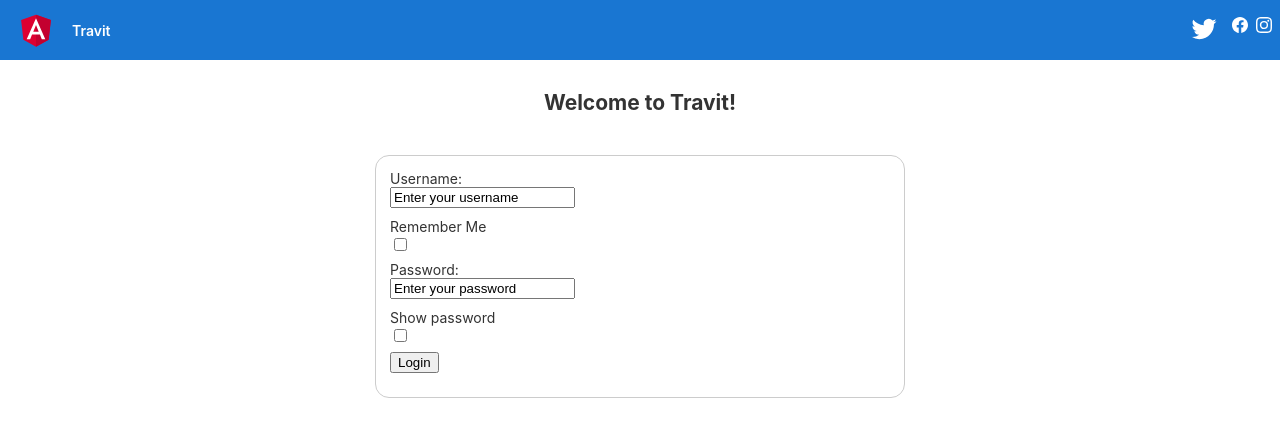
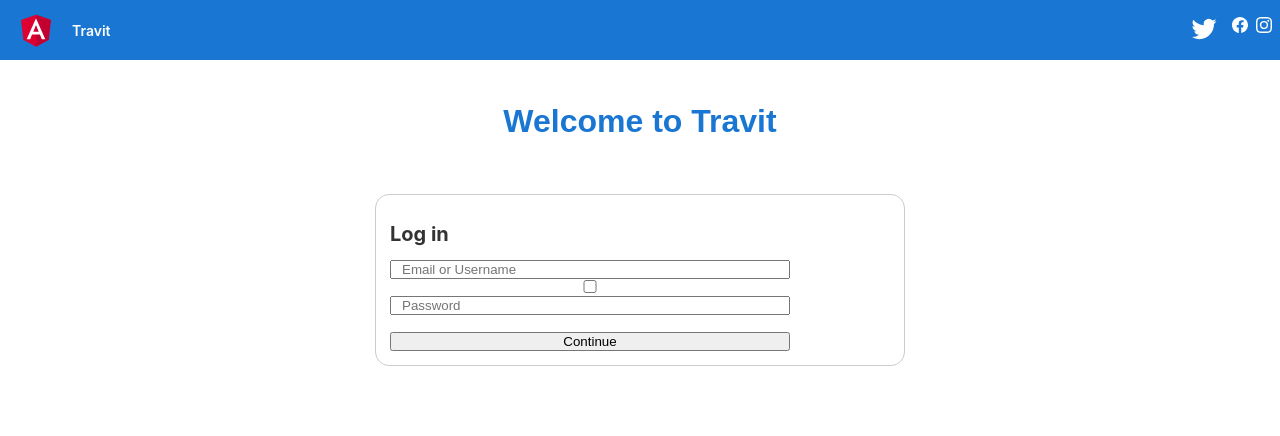
Before and after one commit to Emmanuel289/Travit, an Angular app: page / in a window 1280 px wide. Shown: the top 436 px of the page. Built offline with nearby package versions, Linux system fonts and the light colour scheme.

Commit message:
Styling the login form controls

```diff
--- a/src/app/app.component.css
+++ b/src/app/app.component.css
@@ -7,8 +7,12 @@
     -moz-osx-font-smoothing: grayscale;
   }
 
-  h1,
-  h2,
+  h1{
+    color: #1976d2;
+    font-family: Arial, Helvetica, sans-serif;
+    font-size:xx-large
+  }
+  h2
   h3,
   h4,
   h5,
--- a/src/app/app.component.html
+++ b/src/app/app.component.html
@@ -14,6 +14,7 @@
       </svg>
     </a>
 
+
     <a aria-label="Travit on facebook" target="_blank" rel="noopener" href="https://facebook.com/travit" title="Facebook">
       <svg id="facebook-logo" height="24" width="24" data-name="Logo" xmlns="http://www.w3.org/2000/svg" viewBox="0 0 24 24" fill="#fff">
         <rect width="400" height="400" fill="none"/>
@@ -29,7 +30,9 @@
 <div class="content" role="main">
 
   <!-- Welcome Message -->
-  <h2>Welcome to Travit!</h2>
+  <h1 class="display-block text-center">
+   <strong>Welcome to Travit</strong>
+  </h1>
 
 
 </div>
--- a/src/app/login/login.component.css
+++ b/src/app/login/login.component.css
@@ -1,33 +1,31 @@
+body {
+
+    background-color: aquamarine;
+
+
+}
 
 
 form{
 
-    /* Center the form on the page */
     margin: 0 auto;
     width: 500px;
-    /* Form outline */
     padding: 1em;
     border: 1px solid #CCC;
     border-radius: 1em;
 }
 
-form.login {
-    display: table;
+
+input{
+
+    width : 80%;
+    padding: 0 10px;
     margin: 0 auto;
-    width: 500px;
+    box-sizing: border-box;
 }
 
-div.login{
-    display: table-row;
-    margin: 0 auto;
-    width: 500px;
-}
 
-label, input {
-    display: table-cell;
-    margin-bottom: 10px;
-}
-
-label {
-    padding-right: 10px;
-}
+input:focus, textarea:focus {
+    background   : rgba(0,0,0,.1);
+    border-radius: 5px;
+  }
--- a/src/app/login/login.component.html
+++ b/src/app/login/login.component.html
@@ -1,36 +1,25 @@
-<form action="" method="post" class="form-example">
+<form class="login">
+
+    <h1 style="font-size: 20px" class="login">Log in</h1>
+
     <div class="login">
     <div>
-            <label for="name">Username: </label>
+        <input type="text" id="lbUserName" name="lbUserName" placeholder="Email or Username">
     </div>
 
-        <input type="text" name="name" id="name" value="Enter your username" required>
+    <div class="checkbox">
+        <input type="checkbox" id="chkRememberMe" name="chkRememberMe" >
     </div>
 
-    <div class = "login">
     <div>
-            <label for="remember me">Remember Me</label>
+        <input type="text" id="lblPassword" name="lblPassword" placeholder="Password">
     </div>
-        <input type="checkbox" id="remember me" name="remember me" value="">
-    </div>
-    <div class="login">
+    <br/>
     <div>
-            <label for="password">Password: </label>
-        </div>
-        <input type="text" name="password" id="password" value="Enter your password" required>
+        <input type="button" id="lblContinue" name="lblContinue" value="Continue">
     </div>
 
-    <div class = "login">
-        <div>
-            <label for="show password">Show password</label>
-        </div>
-        <input type="checkbox" id="show password" name="show password" value="">
     </div>
 
 
-
-
-    <div class="login">
-      <input type="submit" value="Login">
-    </div>
 </form>
```
Lines whose indentation alone changed are shown as unchanged.
